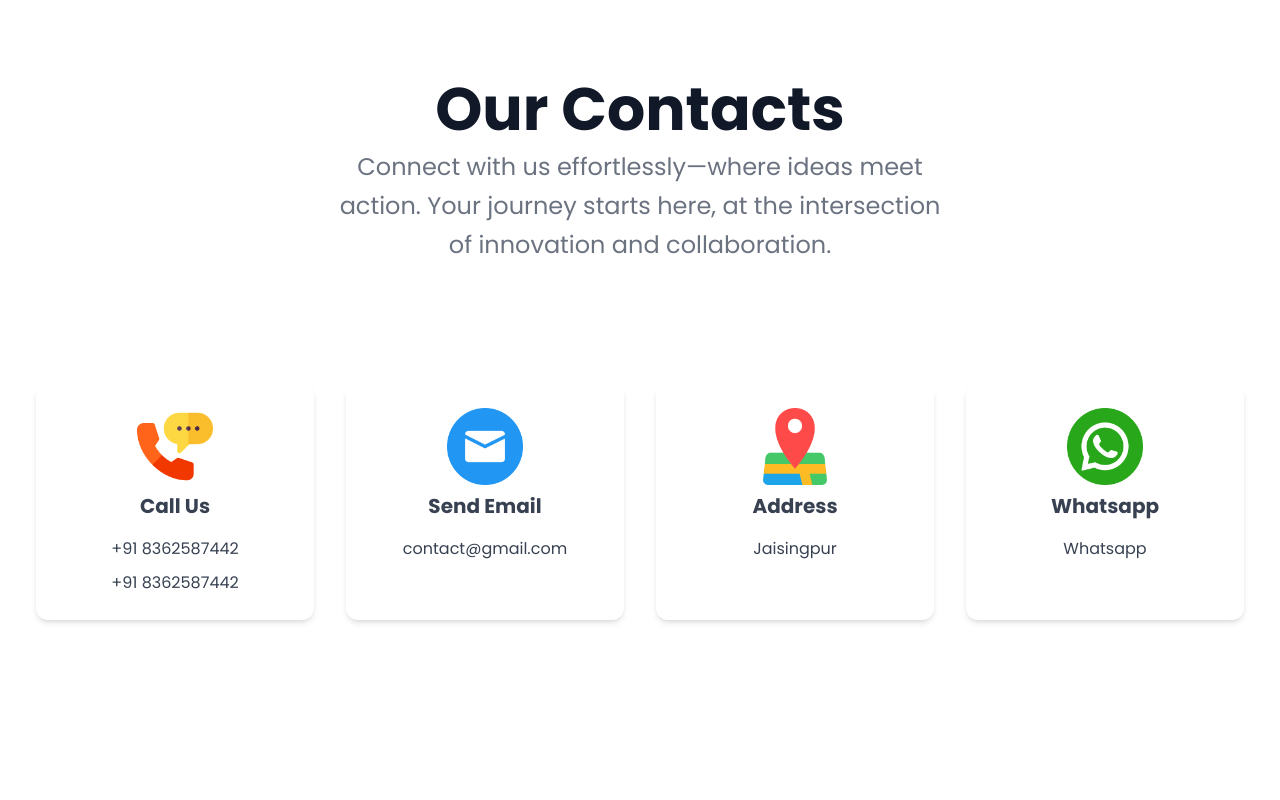
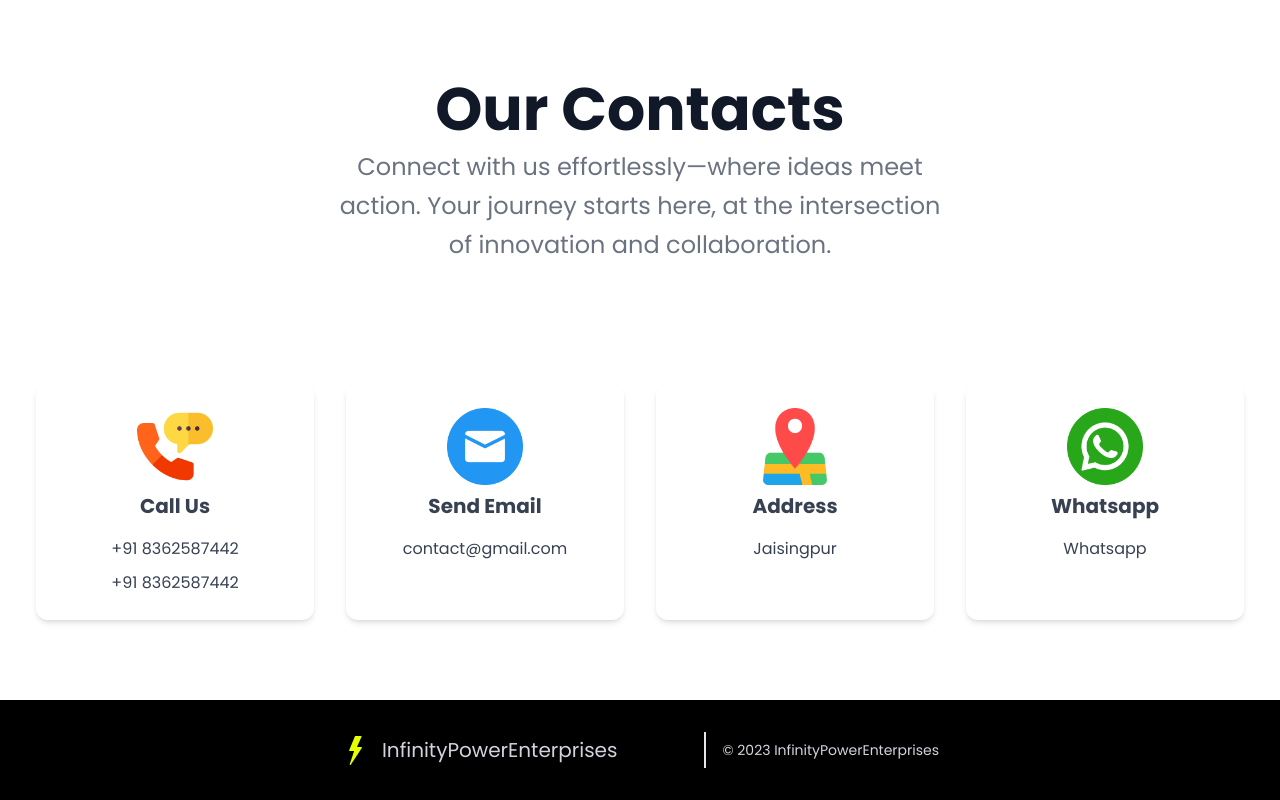
Before and after one commit to rohit-rambade/InfinityPowerEnterprises, a React (Vite) app: page / in a window 1280 px wide. Shown: the part 1913-2713 px from the top of the page. Before the commit the page ends 2645 px from the top, so only its background shows below. Built offline with nearby package versions, Linux system fonts and the light colour scheme.

Commit message:
footer added

```diff
--- a/index.html
+++ b/index.html
@@ -1,5 +1,5 @@
 <!doctype html>
-<html lang="en">
+<html lang="en" class="scroll-smooth">
   <head>
     <meta charset="UTF-8" />
     <link rel="icon" type="image/svg+xml" href="/vite.svg" />
--- a/src/App.jsx
+++ b/src/App.jsx
@@ -1,5 +1,6 @@
 import Header from "./components/Header";
 import Contact from "./sections/Contact";
+import Footer from "./sections/Footer";
 import Hero from "./sections/Hero";
 import Services from "./sections/Services";
 
@@ -10,6 +11,7 @@ export default function App() {
    <Hero/>
    <Services/>
    <Contact/>
+   <Footer/>
 
    </>
   )
--- a/src/sections/Contact.jsx
+++ b/src/sections/Contact.jsx
@@ -2,8 +2,8 @@ import React from "react";
 import contact from "../constants/contact";
 const Contact = () => {
   return (
-    <section className="text-gray-600 font-poppins">
-      <div className="container px-5 py-24 mx-auto">
+    <section className="text-gray-600 font-poppins" id="Contact">
+      <div className="container px-5 pt-24 pb-16 mx-auto">
         <div className="flex flex-wrap w-full mb-20 flex-col items-center text-center">
           <h1 className="text-6xl font-bold mb-2 text-gray-900">Our Contacts</h1>
           <p className="lg:w-1/2 w-full leading-relaxed text-2xl text-gray-500">
--- /dev/null
+++ b/src/sections/Footer.jsx
@@ -0,0 +1,17 @@
+import logo from "../assets/lightning-bolt.svg"
+const Footer = () => {
+  return (
+    <footer class="text-gray-600 font-poppins bg-black ">
+  <div class="container px-5 py-8 mx-auto flex justify-center items-center sm:flex-row flex-col">
+    <a class="flex title-font font-medium items-center md:justify-start justify-center text-gray-900">
+      <img src={logo} alt="logo" className="w-1/12"/>
+      <span class="ml-3 text-xl text-gray-300">InfinityPowerEnterprises</span>
+    </a>
+    <p class="text-sm text-gray-300 sm:ml-4 sm:pl-4 sm:border-l-2 sm:border-gray-200 sm:py-2 sm:mt-0 mt-4">© 2023 InfinityPowerEnterprises
+    </p>
+  </div>
+</footer>
+  )
+}
+
+export default Footer
```
